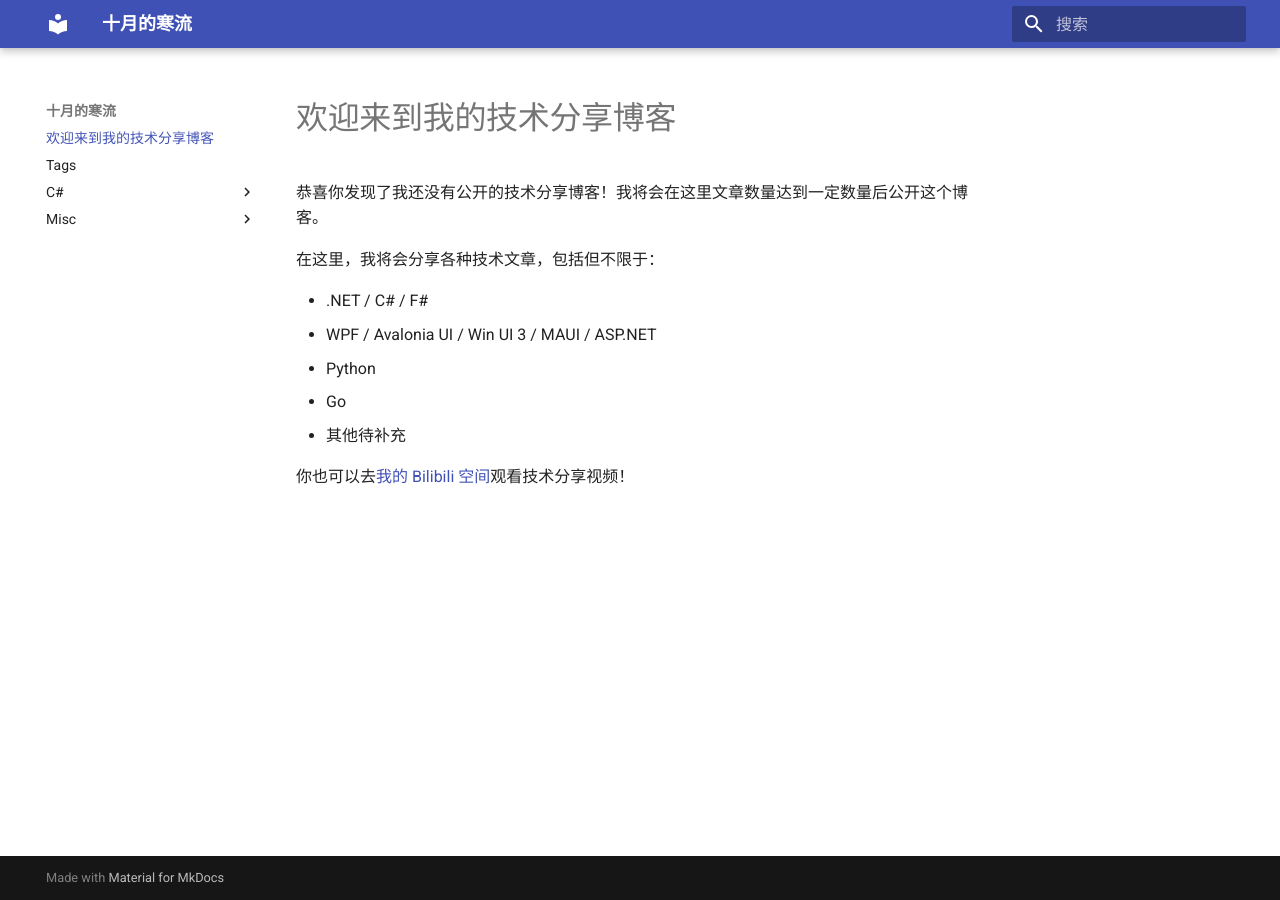
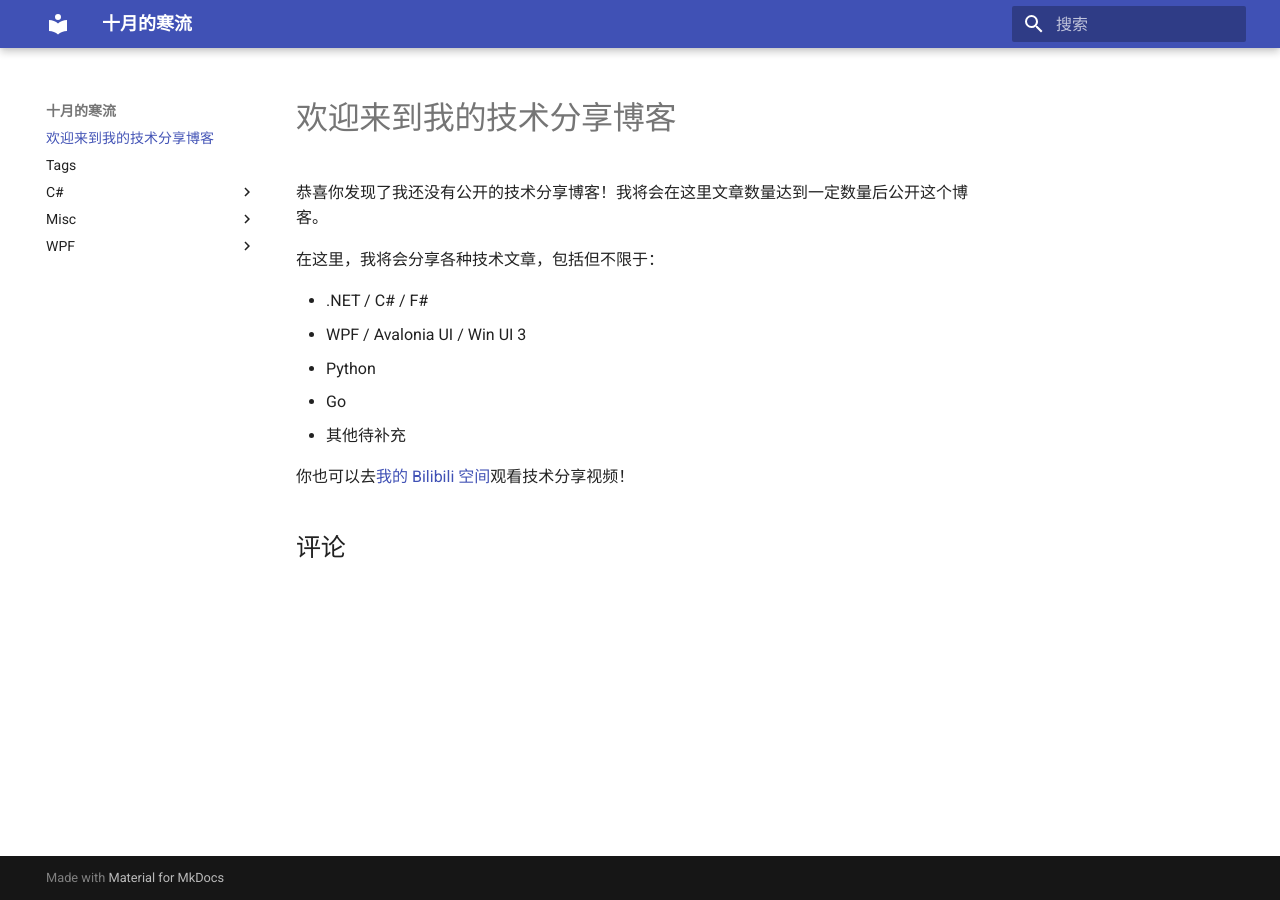
Before and after one commit to BYJRK/ColdWind, an MkDocs documentation site: the page built from docs/index.md, in a window 1280 px wide. Built offline with MkDocs 1.6.1 and Material for MkDocs 9.7.7, drawn with Linux system fonts in a browser that asks for light colours; comment, search, counter and statistics services are not loaded.

Commit message:
Add Giscus

```diff
--- /dev/null
+++ b/docs/.meta.yml
@@ -0,0 +1,3 @@
+---
+comments: true
+---
--- a/docs/index.md
+++ b/docs/index.md
@@ -5,7 +9,7 @@
 在这里，我将会分享各种技术文章，包括但不限于：
 
 - .NET / C# / F#
-- WPF / Avalonia UI / Win UI 3 / MAUI / ASP.NET
+- WPF / Avalonia UI / Win UI 3
 - Python
 - Go
 - 其他待补充
--- a/mkdocs.yml
+++ b/mkdocs.yml
@@ -5,6 +5,8 @@
 theme:
   name: material
   language: zh
+  custom_dir: overrides
+
 markdown_extensions:
   - admonition
   - pymdownx.details
--- /dev/null
+++ b/overrides/partials/comments.html
@@ -0,0 +1,39 @@
+{% if page.meta.comments %}
+<h2 id="__comments">{{ lang.t("meta.comments") }}</h2>
+<!-- Insert generated snippet here -->
+<script src="https://giscus.app/client.js" data-repo="BYJRK/coldwind" data-repo-id="R_kgDOJuZM8g"
+    data-category="Announcements" data-category-id="DIC_kwDOJuZM8s4CX6CS" data-mapping="pathname" data-strict="0"
+    data-reactions-enabled="1" data-emit-metadata="0" data-input-position="bottom" data-theme="light" data-lang="zh-CN"
+    data-loading="lazy" crossorigin="anonymous" async>
+    </script>
+
+<!-- Synchronize Giscus theme with palette -->
+<script>
+    var giscus = document.querySelector("script[src*=giscus]")
+
+    /* Set palette on initial load */
+    var palette = __md_get("__palette")
+    if (palette && typeof palette.color === "object") {
+        var theme = palette.color.scheme === "slate" ? "dark" : "light"
+        giscus.setAttribute("data-theme", theme)
+    }
+
+    /* Register event handlers after documented loaded */
+    document.addEventListener("DOMContentLoaded", function () {
+        var ref = document.querySelector("[data-md-component=palette]")
+        ref.addEventListener("change", function () {
+            var palette = __md_get("__palette")
+            if (palette && typeof palette.color === "object") {
+                var theme = palette.color.scheme === "slate" ? "dark" : "light"
+
+                /* Instruct Giscus to change theme */
+                var frame = document.querySelector(".giscus-frame")
+                frame.contentWindow.postMessage(
+                    { giscus: { setConfig: { theme } } },
+                    "https://giscus.app"
+                )
+            }
+        })
+    })
+</script>
+{% endif %}
```
Also changed, not shown: other parts of docs/index.md (+4 -0 lines), docs/WPF/ItemsControl/ItemsControl.md (added, +5 -0 lines).
